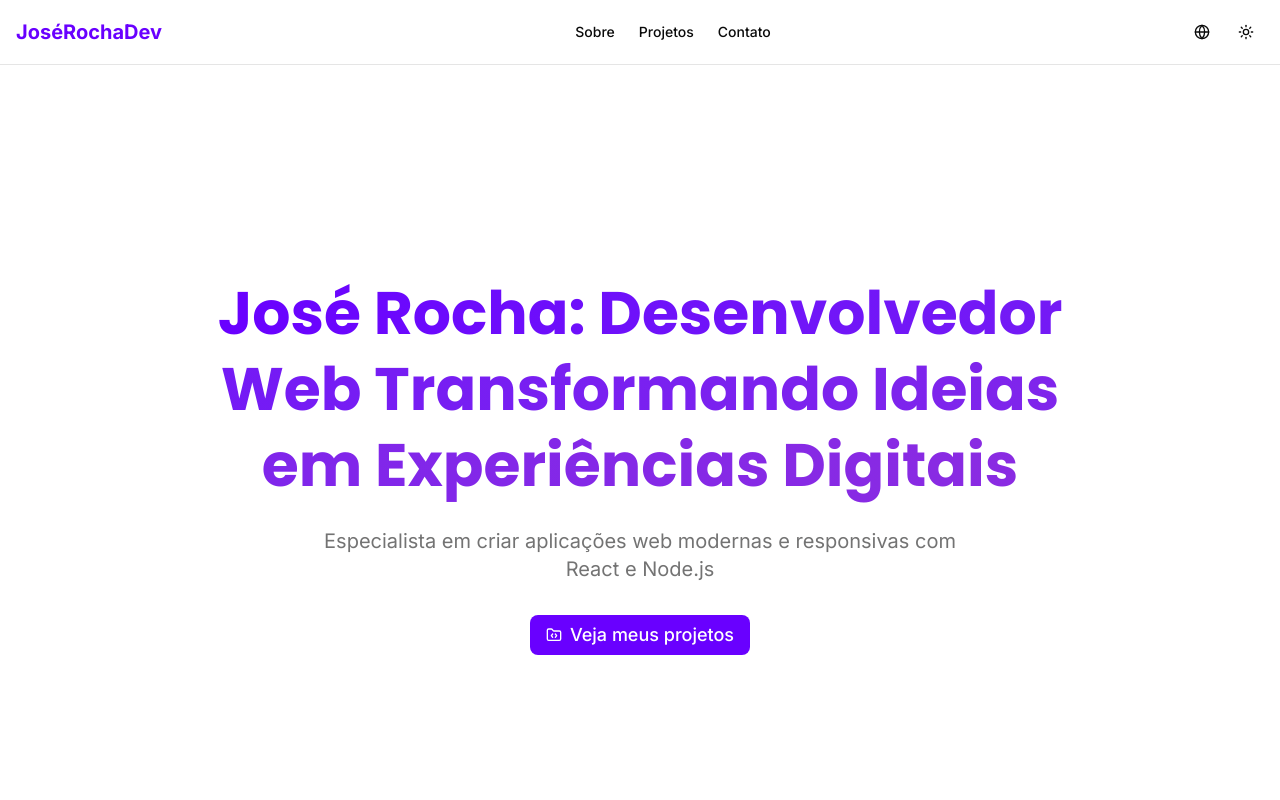
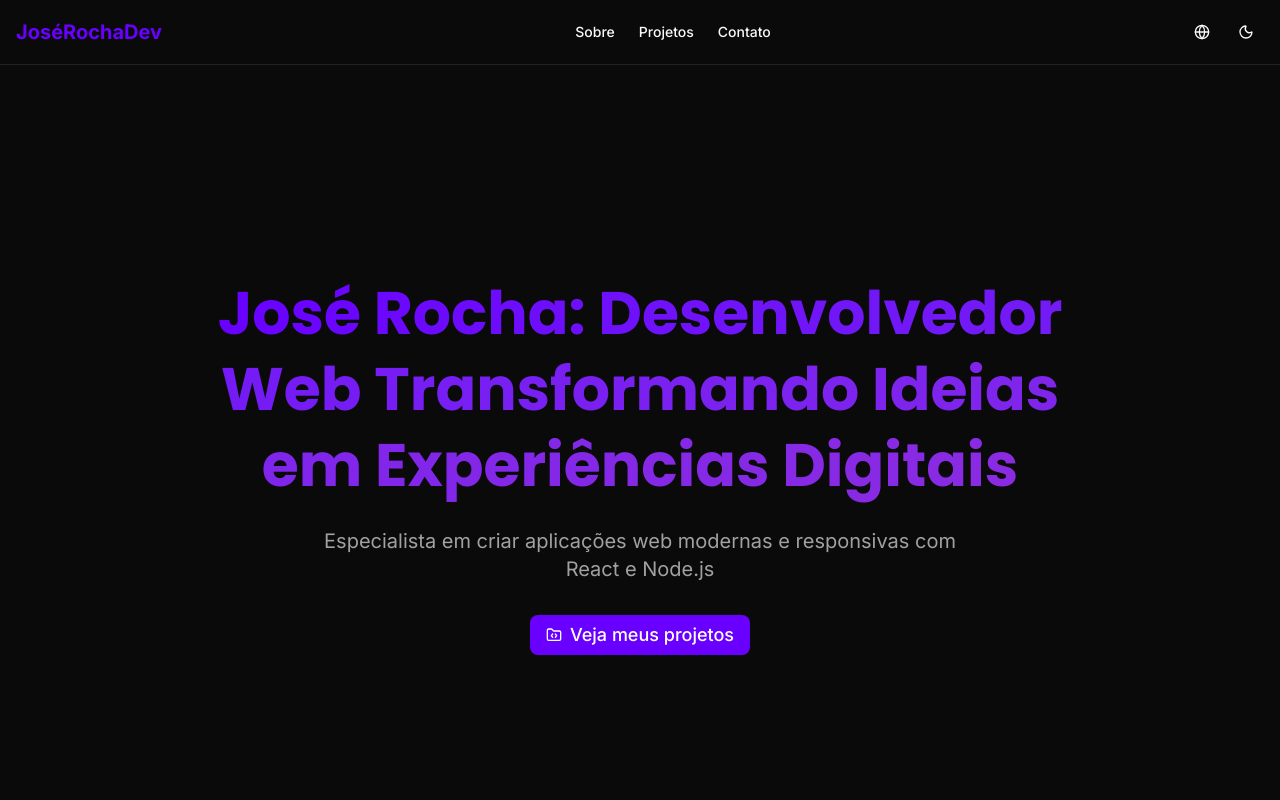
Before and after one commit to joserochadev/joserochadev.github.io, a React (Vite) app: page / in a window 1280 px wide. Shown: the top 800 px of the page. Built offline with nearby package versions, Linux system fonts and the light colour scheme.

Commit message:
feat: implement theme context and provider for theme management

```diff
--- a/src/App.tsx
+++ b/src/App.tsx
@@ -1,4 +1,5 @@
 import { LanguageProvider } from "./contexts/language-context";
+import { ThemeProvider } from "./contexts/theme-context";
 import { AboutSection } from "./pages/about-section";
 import { ContactSection } from "./pages/contact-section";
 import { Footer } from "./pages/footer";
@@ -8,6 +9,7 @@
 
 export function App() {
   return (
+    <ThemeProvider defaultTheme="dark" storageKey="vite-ui-theme">
       <LanguageProvider>
         <Header />
         <HeroSection />
@@ -16,5 +18,6 @@
         <ContactSection />
         <Footer />
       </LanguageProvider>
+    </ThemeProvider>
   );
 }
--- /dev/null
+++ b/src/contexts/theme-context.tsx
@@ -0,0 +1,68 @@
+import {
+  createContext,
+  useContext,
+  useState,
+  useEffect,
+  type ReactNode,
+} from "react";
+
+type Theme = "light" | "dark" | "system";
+
+interface ThemeContextType {
+  theme: Theme;
+  setTheme: (theme: Theme) => void;
+}
+
+const ThemeContext = createContext<ThemeContextType | undefined>(undefined);
+
+export function ThemeProvider({
+  children,
+  defaultTheme = "system",
+  storageKey = "vite-ui-theme",
+}: {
+  children: ReactNode;
+  defaultTheme?: Theme;
+  storageKey?: string;
+}) {
+  const [theme, setTheme] = useState<Theme>(
+    () => (localStorage.getItem(storageKey) as Theme) || defaultTheme
+  );
+
+  useEffect(() => {
+    const root = window.document.documentElement;
+
+    root.classList.remove("light", "dark");
+
+    if (theme === "system") {
+      const systemTheme = window.matchMedia("(prefers-color-scheme: dark)")
+        .matches
+        ? "dark"
+        : "light";
+
+      root.classList.add(systemTheme);
+      return;
+    }
+
+    root.classList.add(theme);
+  }, [theme]);
+
+  const value = {
+    theme,
+    setTheme: (newTheme: Theme) => {
+      localStorage.setItem(storageKey, newTheme);
+      setTheme(newTheme);
+    },
+  };
+
+  return (
+    <ThemeContext.Provider value={value}>{children}</ThemeContext.Provider>
+  );
+}
+
+export function useTheme() {
+  const context = useContext(ThemeContext);
+  if (context === undefined) {
+    throw new Error("useTheme must be used within a ThemeProvider");
+  }
+  return context;
+}
--- a/src/pages/header.tsx
+++ b/src/pages/header.tsx
@@ -8,10 +8,12 @@
   DropdownMenuTrigger,
 } from "../components/ui/dropdown-menu";
 import { useLanguage, type Language } from "../contexts/language-context";
+import { useTheme } from "../contexts/theme-context";
 
 export function Header() {
   // const [mounted, setMounted] = useState(false);
   const { language, setLanguage, t } = useLanguage();
+  const { theme, setTheme } = useTheme();
 
   // useEffect(() => {
   //   setMounted(true);
@@ -86,7 +88,7 @@
           <Button
             variant="ghost"
             size="sm"
-            // onClick={() => setTheme(theme === "light" ? "dark" : "light")}
+            onClick={() => setTheme(theme === "light" ? "dark" : "light")}
           >
             <Sun className="h-4 w-4 rotate-0 scale-100 transition-all dark:-rotate-90 dark:scale-0" />
             <Moon className="absolute h-4 w-4 rotate-90 scale-0 transition-all dark:rotate-0 dark:scale-100" />
```
Lines whose indentation alone changed are shown as unchanged.
